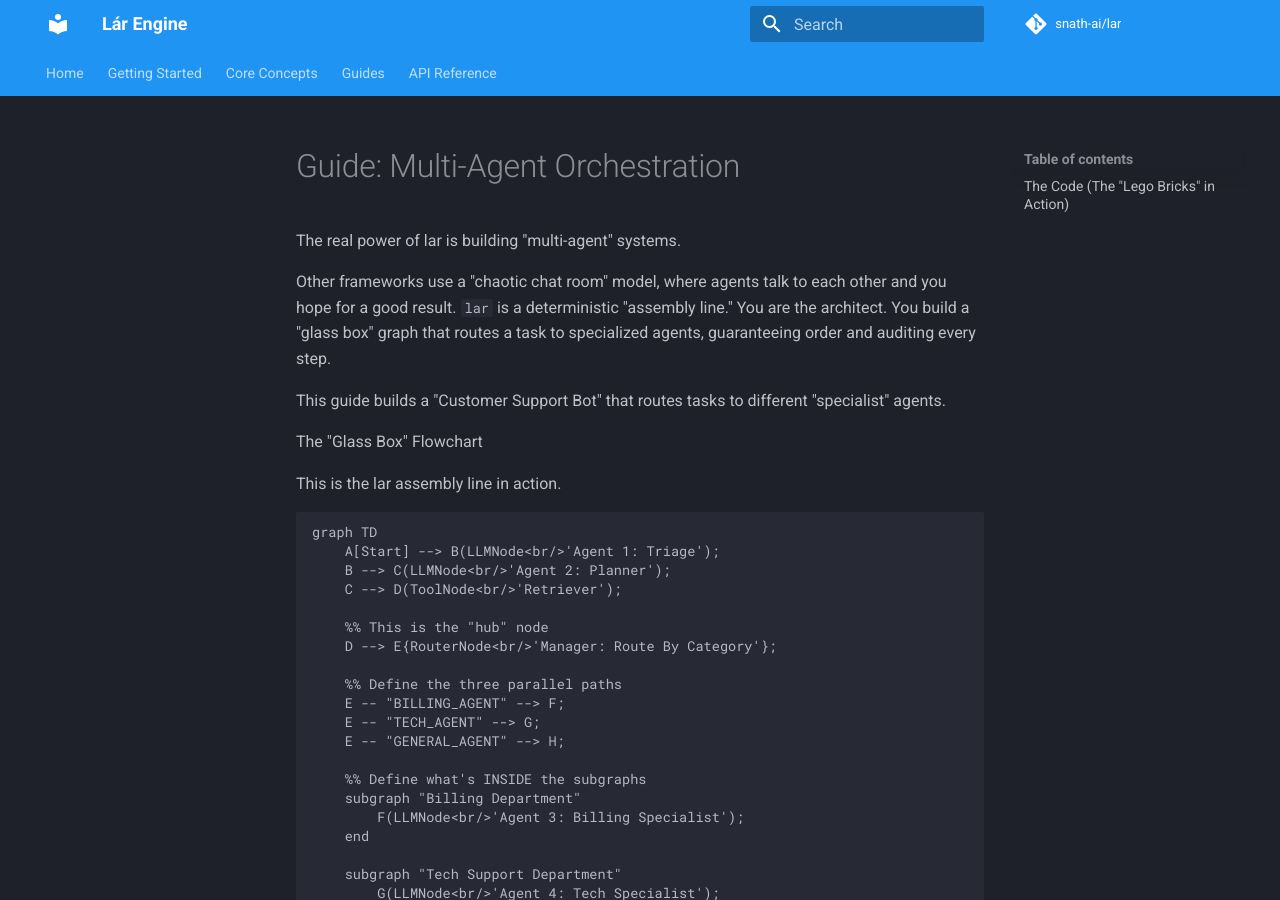
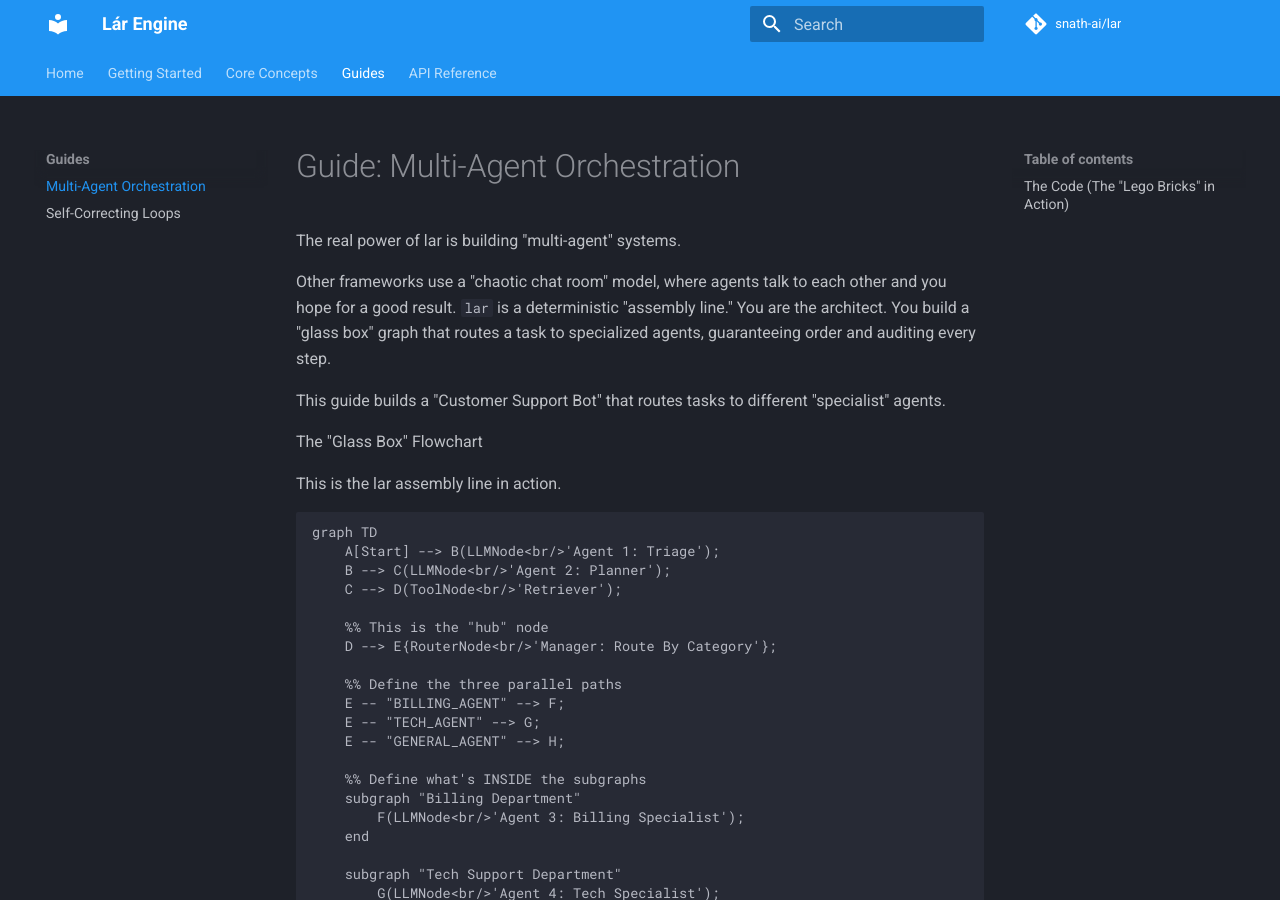
Before and after one commit to partech2015/lar, an MkDocs documentation site: the page built from docs/guides/multi-agent-orchestration.md, in a window 1280 px wide and 900 px high. Built offline with MkDocs 1.6.1 and Material for MkDocs 9.7.7, drawn with Linux system fonts in a browser that asks for light colours; comment, search, counter and statistics services are not loaded; some of the changed lines change nothing that is shown.

Commit message:
fix(docs): Correct file paths in mkdocs.yml

```diff
--- a/mkdocs.yml
+++ b/mkdocs.yml
@@ -1,7 +1,6 @@
 site_name: Lár Engine
 site_author: Snath.ai
-site_url: https://docs.snath.ai/
-
+site_url: https://snath-ai.github.io/lar/
 repo_name: snath-ai/lar
 repo_url: https://github.com/snath-ai/lar
 edit_uri: ""
@@ -18,6 +17,9 @@ theme:
     - search.suggest
     - content.code.annotate
 
+# --- THIS IS THE FIX ---
+# Removed the "1-", "2-", etc. from the file paths
+# to match your actual file names.
 nav:
   - 'Home': index.md
   - 'Getting Started': getting-started.md
@@ -26,8 +28,8 @@ nav:
     - 'The 6 Primitives': core-concepts/2-architecture.md
     - 'The Audit Log': core-concepts/3-audit-log.md
   - 'Guides':
-    - 'Multi-Agent Orchestration': guides/1-multi-agent-orchestration.md
-    - 'Self-Correcting Loops': guides/2-self-correction-loop.md
+    - 'Multi-Agent Orchestration': guides/multi-agent-orchestration.md
+    - 'Self-Correcting Loops': guides/self-correction-loop.md
   - 'API Reference':
     - 'LLMNode': api-reference/llmnode.md
     - 'ToolNode': api-reference/toolnode.md
```
